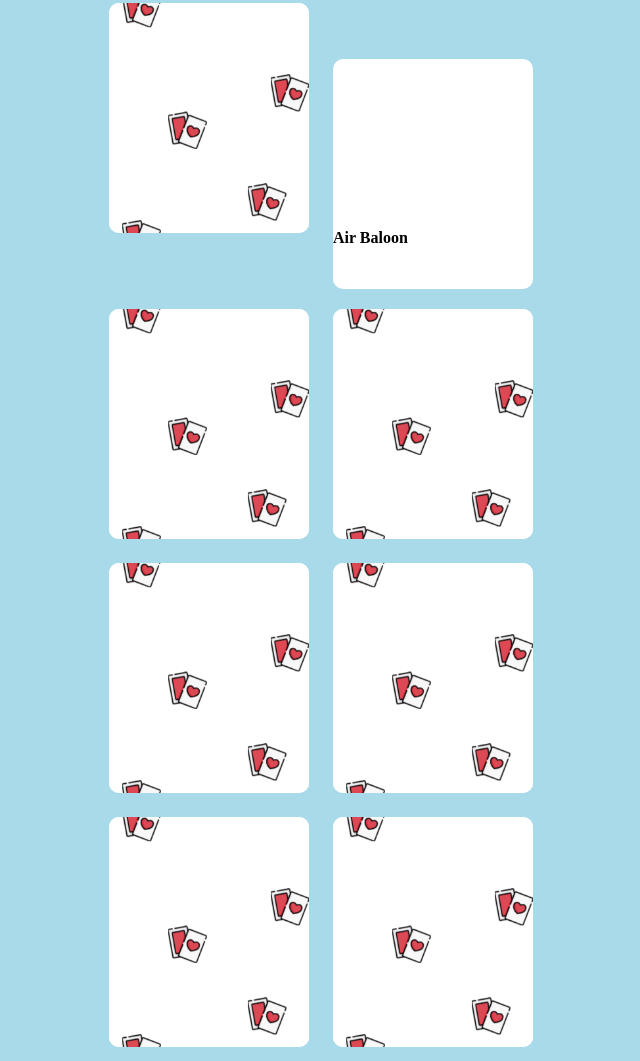
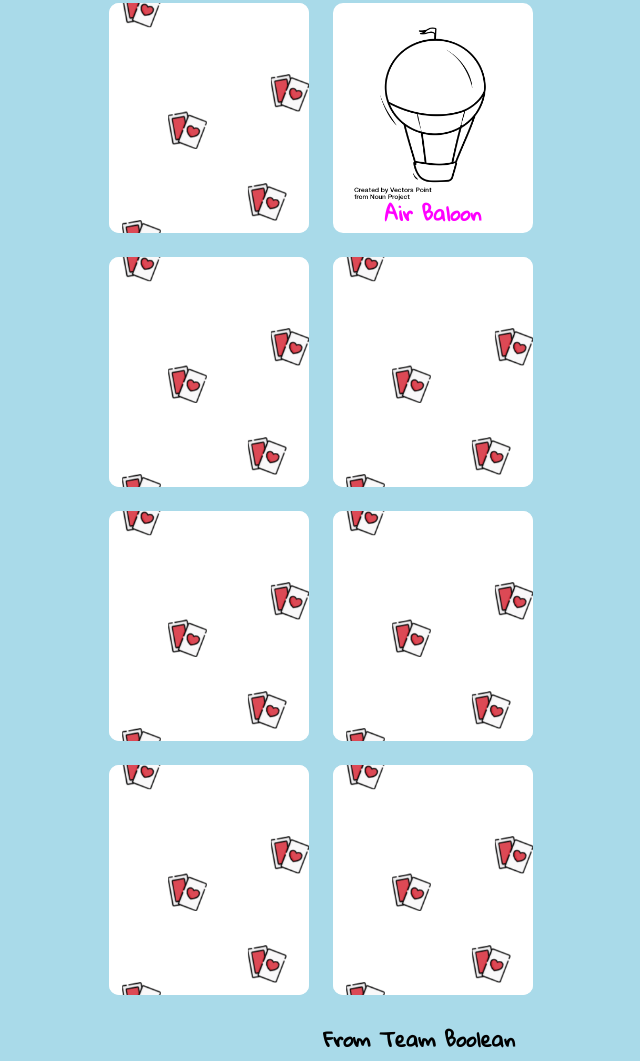
Before and after one commit to ManasseDettoMana/html-css-memory, a plain HTML site: page index.html in a window 1280 px wide. Shown: the part 653-1714 px from the top of the page, without its empty margins (221-861 px from the left). Drawn offline with Linux system fonts and the light colour scheme.

Commit message:
main and css fixed

```diff
--- a/css/style.css
+++ b/css/style.css
@@ -23,6 +23,23 @@ header > h1{
     font-size: 70px;
     font-family: 'Gloria Hallelujah', cursive;
 }
+/* QUESTO È SOLO FICO */
+h1:hover{
+    color: fuchsia;
+}
+
+h4{
+
+    color: fuchsia;
+    width: 100%;
+    font-size: 20px;
+    font-family: 'Gloria Hallelujah', cursive;
+    display: inline-block;
+    text-align: center;
+    position: absolute;
+    bottom: 0;
+
+}
 
 .row{
     width: 100%;
@@ -43,36 +60,59 @@ header > h1{
     border-radius: 10px;
 }
 
+/* DIMENSIONAMENTO E CENTRATURA DEL CONTENITORE
+IN CUI DEVE STARE L'IMMAGINE DELLA CARTA */
 .img-space{
-    width: 140px;
-    height: 170px;
+    width: 80%;
+    height: 80%;
+    position: absolute;
+    left: 50%;
+    top: 50%;
+    transform: translate(-50%, -50%);
+
 }
 
 
-.card-pattern{
-
+img{
+    object-fit: cover;
     width: 100%;
     height: 100%;
     position: absolute;
+
+
+
 }
 
-img{
-    object-fit: cover;
+.card-pattern{
+    z-index: 1;
 }
 
+/* TRASPARENZA DELLA CARTA  */
 .card-img{
-
-    width: 100%;
-    height: 100%;
     z-index: -1;
-    position: absolute;
 }
 
 .card:hover .card-img{
     z-index: 1;
-
 }
 
 .card:hover .card-pattern{
     display: none;
 }
+
+.img-start .card-img{
+    z-index: 1;
+}
+
+/*                         */
+
+footer{
+    height: 5%;
+    margin-top: 10px;
+}
+
+footer > h5{
+    font-family: 'Gloria Hallelujah', cursive;
+    text-align: center;
+    font-size: 20px;
+}
--- a/index.html
+++ b/index.html
@@ -14,6 +14,7 @@
 
     <div class="container">
 
+        <!-- HEADER -->
         <header>
             <h1>MEMORY GAME</h1>
         </header>
@@ -26,128 +27,142 @@
             <div class="row">
                 <!-- CARTA  -->
                 <div class="card">
+                    <img src="img/pattern.png" alt="pattern carte coperte" class="card-pattern">
                     <div class="img-space">
 
-                        <img src="img/pattern.png" alt="pattern carte coperte" class="card-pattern">
                         <img src="img/noun_Tram_3134750.png" alt="immgine tram carta scoperta" class="card-img">
-
                     </div>
+                    <h4>Tram</h4>
                 </div>
 
                 <!-- CARTA  -->
                 <div class="card">
+                    <img src="img/pattern.png" alt="pattern carte coperte" class="card-pattern">
                     <div class="img-space">
 
-                        <img src="img/pattern.png" alt="pattern carte coperte" class="card-pattern">
                         <img src="img/noun_air_balloon_3134741.png" alt="immgine tram carta scoperta" class="card-img">
                     </div>
+                    <h4>Air Baloon</h4>
                 </div>
 
                 <!-- CARTA  -->
                 <div class="card">
+                    <img src="img/pattern.png" alt="pattern carte coperte" class="card-pattern">
                     <div class="img-space">
 
-                        <img src="img/pattern.png" alt="pattern carte coperte" class="card-pattern">
-                        <img src="img/noun_Tram_3134750.png" alt="immgine tram carta scoperta" class="card-img">
+                        <img src="img/noun_Bicycle_3134821.png" alt="immgine tram carta scoperta" class="card-img">
                     </div>
+                    <h4>Bicycle</h4>
+
                 </div>
 
                 <!-- CARTA  -->
                 <div class="card">
+                    <img src="img/pattern.png" alt="pattern carte coperte" class="card-pattern">
                     <div class="img-space">
 
-                        <img src="img/pattern.png" alt="pattern carte coperte" class="card-pattern">
                         <img src="img/noun_Tractor_3134797.png" alt="immgine tram carta scoperta" class="card-img">
                     </div>
+                    <h4>Tractor</h4>
                 </div>
             </div>
 
             <!-- RIGA -->
             <div class="row">
 
+                <!-- CARTA  -->
                 <div class="card">
+                    <img src="img/pattern.png" alt="pattern carte coperte" class="card-pattern">
                     <div class="img-space">
 
-                        <img src="img/pattern.png" alt="pattern carte coperte" class="card-pattern">
-                        <img src="img/noun_Tram_3134750.png" alt="immgine tram carta scoperta" class="card-img">
+                        <img src="img/noun_Cruise_Ship_3134824.png" alt="immgine tram carta scoperta" class="card-img">
 
                     </div>
+                    <h4>Cruise</h4>
                 </div>
 
+                <!-- CARTA  -->
                 <div class="card">
                     <div class="img-space img-start">
 
-                        <!-- <img src="img/pattern.png" alt="pattern carte coperte" class="card-pattern"> -->
                         <img src="img/noun_air_balloon_3134741.png" alt="immgine tram carta scoperta" class="card-img">
                     </div>
 
                     <h4>Air Baloon</h4>
                 </div>
 
+                <!-- CARTA  -->
                 <div class="card">
+                    <img src="img/pattern.png" alt="pattern carte coperte" class="card-pattern">
                     <div class="img-space">
 
-                        <img src="img/pattern.png" alt="pattern carte coperte" class="card-pattern">
-                        <img src="img/noun_Tram_3134750.png" alt="immgine tram carta scoperta" class="card-img">
+                        <img src="img/noun_Tractor_3134797.png" alt="immgine tram carta scoperta" class="card-img">
                     </div>
+                    <h4>Tractor</h4>
                 </div>
 
+                <!-- CARTA  -->
                 <div class="card">
+                    <img src="img/pattern.png" alt="pattern carte coperte" class="card-pattern">
                     <div class="img-space">
 
-                        <img src="img/pattern.png" alt="pattern carte coperte" class="card-pattern">
-                        <img src="img/noun_Tractor_3134797.png" alt="immgine tram carta scoperta" class="card-img">
+                        <img src="img/noun_Bicycle_3134821.png" alt="immgine tram carta scoperta" class="card-img">
                     </div>
+                    <h4>Bicycle</h4>
                 </div>
             </div>
 
             <!-- RIGA -->
             <div class="row">
 
+                <!-- CARTA  -->
                 <div class="card">
+                    <img src="img/pattern.png" alt="pattern carte coperte" class="card-pattern">
                     <div class="img-space">
 
-                        <img src="img/pattern.png" alt="pattern carte coperte" class="card-pattern">
-                        <img src="img/noun_Tram_3134750.png" alt="immgine tram carta scoperta" class="card-img">
+                        <img src="img/noun_Submarine_3134738.png" alt="immgine tram carta scoperta" class="card-img">
 
                     </div>
+                    <h4>Submarine</h4>
                 </div>
 
+                <!-- CARTA  -->
                 <div class="card">
+                    <img src="img/pattern.png" alt="pattern carte coperte" class="card-pattern">
                     <div class="img-space">
 
-                        <img src="img/pattern.png" alt="pattern carte coperte" class="card-pattern">
-                        <img src="img/noun_air_balloon_3134741.png" alt="immgine tram carta scoperta" class="card-img">
+                        <img src="img/noun_Tram_3134750.png" alt="immgine tram carta scoperta" class="card-img">
                     </div>
+                    <h4>Tram</h4>
                 </div>
 
+                <!-- CARTA  -->
                 <div class="card">
+                    <img src="img/pattern.png" alt="pattern carte coperte" class="card-pattern">
                     <div class="img-space">
 
-                        <img src="img/pattern.png" alt="pattern carte coperte" class="card-pattern">
-                        <img src="img/noun_Tram_3134750.png" alt="immgine tram carta scoperta" class="card-img">
+                        <img src="img/noun_Cruise_Ship_3134824.png" alt="immgine tram carta scoperta" class="card-img">
                     </div>
+                    <h4>Cruise</h4>
                 </div>
 
+                <!-- CARTA  -->
                 <div class="card">
+                    <img src="img/pattern.png" alt="pattern carte coperte" class="card-pattern">
                     <div class="img-space">
 
-                        <img src="img/pattern.png" alt="pattern carte coperte" class="card-pattern">
-                        <img src="img/noun_Tractor_3134797.png" alt="immgine tram carta scoperta" class="card-img">
+                        <img src="img/noun_Submarine_3134738.png" alt="immgine tram carta scoperta" class="card-img">
                     </div>
+                    <h4>Submarine</h4>
                 </div>
             </div>
 
-
-
-
-
-
         </main>
 
+        <!-- FOOTER  -->
+        <footer>
 
-
-        <footer>
+            <h5>From Team Boolean</h5>
 
         </footer>
 
```
